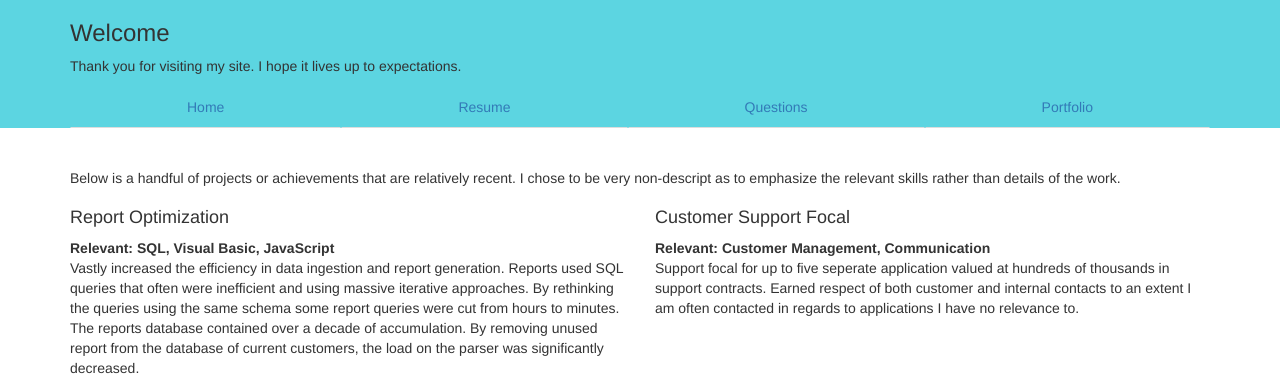
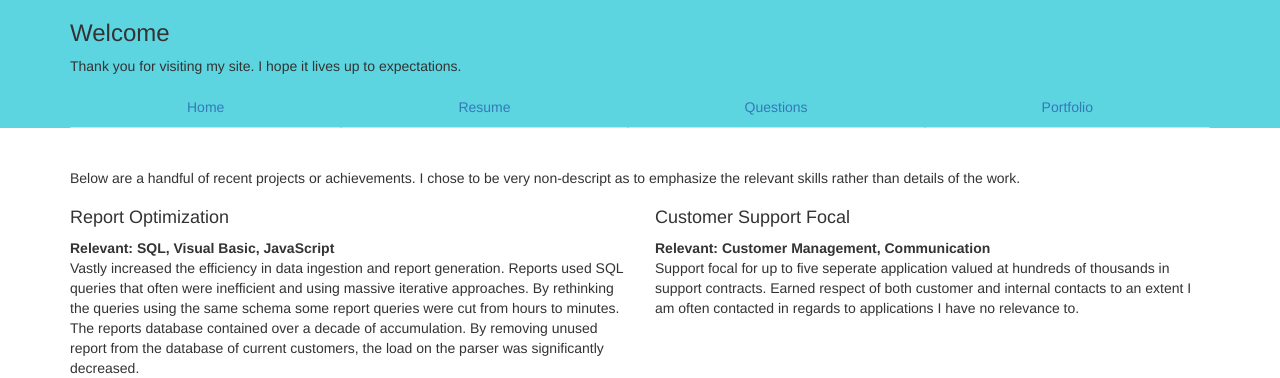
Before and after one commit to TadaceAce/DjangoHome, a Django app: page /portfolio/ in a window 1280 px wide. Shown: the top 378 px of the page. Run offline with Django 3.2, Linux system fonts and the light colour scheme; some libraries are stand-ins or nearby versions.

Commit message:
Small update

```diff
--- a/DjangoWebProject1/app/templates/app/portfolio.html
+++ b/DjangoWebProject1/app/templates/app/portfolio.html
@@ -14,7 +14,7 @@
 
 <div class="container">
 
-<p> Below is a handful of projects or achievements that are relatively recent.
+<p> Below are a handful of recent projects or achievements.
     I chose to be very non-descript as to emphasize the relevant skills rather than details of the work.  </p>
 
 
--- a/DjangoWebProject1/app/templates/app/resume.html
+++ b/DjangoWebProject1/app/templates/app/resume.html
@@ -12,8 +12,10 @@
 <center>
 
 
+   <img src="/static/app/BDreslerResume.png" alt="fail" width="60%" height="60%">
 
- <img src="{% static "app/BDreslerResume.png" %}" alt="Hi!" width="50%" height="50%">
+
+ <!-- <img src="{% static "/app/BDreslerResume.png" %}" alt="Failed to load, probably Azure's fault'" width="50%" height="50%"> -->
 
 </center>
 
--- a/DjangoWebProject1/app/views.py
+++ b/DjangoWebProject1/app/views.py
@@ -26,7 +26,7 @@ def home(request):
     )
 
 def resume_view(request):
-    image_data = open("static/app/BDreslerResume.png", "rb").read()
+    #image_data = open("static/app/BDreslerResume.png", "rb").read()
     return render(request, 'app/resume.html')
 
 def portfolio_view(request):
```
Also changed, not shown: 1 other file.
